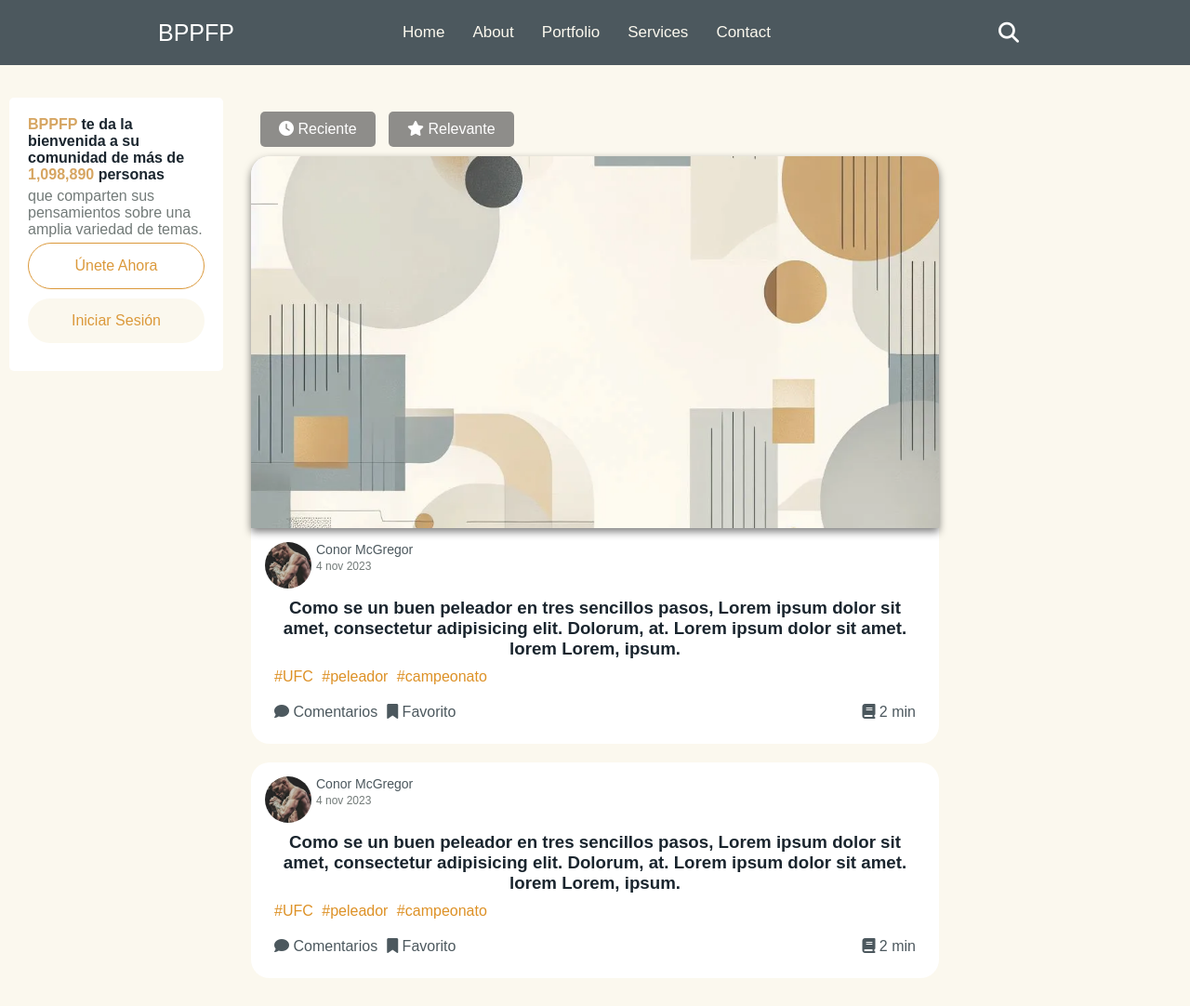
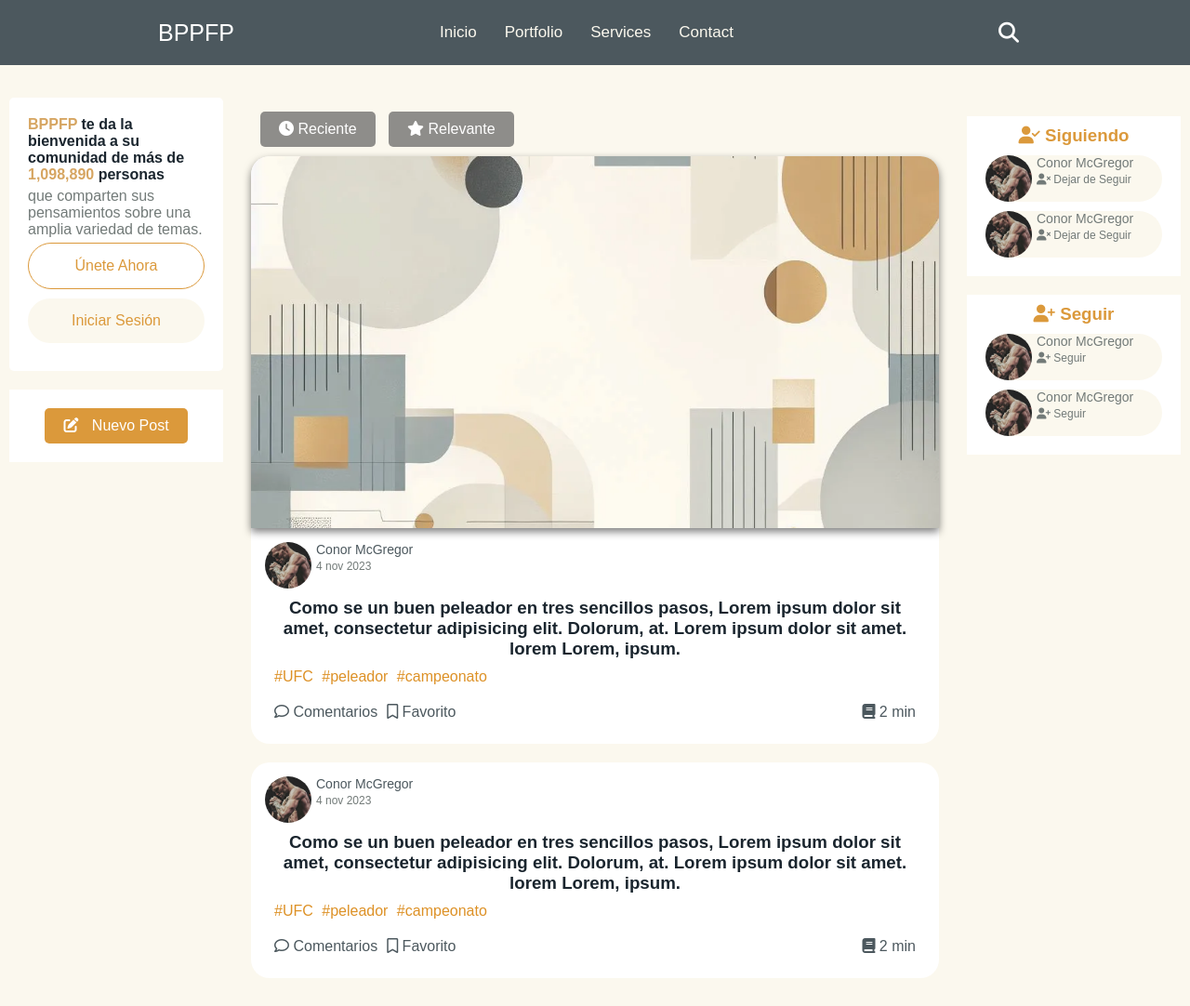
Before and after one commit to JohannGaviria/Blog-Personal-con-Python-Flask-y-PostgreSQL, a Flask app: page /app/home/ in a window 1280 px wide. Shown: the whole page at 93% size. Run offline with Flask 3, Linux system fonts and the light colour scheme; some libraries are stand-ins or nearby versions.

Commit message:
se crea la vista para subir los post

```diff
--- a/src/__init__.py
+++ b/src/__init__.py
@@ -1,5 +1,5 @@
 from flask import Flask
-from .routes import IndexRoutes, LoginRoutes, RegisterRoutes, HomeRoutes
+from .routes import IndexRoutes, LoginRoutes, RegisterRoutes, HomeRoutes, NewPostRoute
 
 
 app = Flask(__name__)
@@ -10,6 +10,7 @@ def init_app(config):
 
     app.register_blueprint(IndexRoutes.main, url_prefix='/')
     app.register_blueprint(HomeRoutes.main, url_prefix='/app/home')
+    app.register_blueprint(NewPostRoute.main, url_prefix='/app/newPost')
     app.register_blueprint(RegisterRoutes.main, url_prefix='/app/auth/register')
     app.register_blueprint(LoginRoutes.main, url_prefix='/app/auth/login')
 
--- a/src/static/css/home.css
+++ b/src/static/css/home.css
@@ -24,6 +24,7 @@
     background-color: var(--color-button-text-light);
     padding: 20px;
     border-radius: 5px;
+    margin-bottom: 20px;
 }
 
 .community-description p {
@@ -75,6 +76,52 @@
     color: var(--color-background-light);
 }
 
+.create-post {
+    text-align: center;
+    padding: 20px;
+    background-color: var(--color-button-text-light);
+}
+
+.button-create a {
+    display: inline-block;
+    background-color: var(--color-link-light);
+    color: #fff;
+    padding: 10px 20px;
+    border-radius: 5px;
+    text-decoration: none;
+}
+
+.button-create a:hover {
+    background-color: var(--color-accent-light);
+}
+
+.button-create i {
+    margin-right: 10px;
+}
+
+.create-post-fixed {
+    display: none;
+    position: fixed;
+    bottom: 10px;
+    left: 2%;
+    padding: 20px;
+    background-color: var(--color-link-light);
+    border-radius: 50%;
+    text-align: center;
+    cursor: pointer;
+
+}
+
+.create-post-fixed:hover {
+    background-color: var(--color-link-hover-light);
+}
+
+.create-post-fixed a {
+    font-size: 24px;
+    color: var(--color-background-light);
+}
+
+
 
 /* CENTER CONTENT */
 
@@ -121,6 +168,49 @@
 
 
 /* RIGTH COLUMN */
+
+.followings-container,
+.follows-container {
+    width: 100%;
+    height: auto;
+    margin-top: 20px;
+    background-color: var(--color-button-text-light);
+    padding: 10px;
+}
+
+.followings-container h3,
+.follows-container h3 {
+    text-align: center;
+    color: var(--color-link-light);
+}
+
+.following-content,
+.follow-content {
+    display: flex;
+    align-items: cente;
+    background-color: var(--color-background-light);
+    margin: 10px;
+    border-radius: 25px;
+}
+
+.following-content a,
+.follow-content a {
+    color: var(--color-button-bg-light);
+}
+
+.following-content button,
+.follow-content button {
+    border: none;
+    background-color: transparent;
+    color: var(--color-button-bg-light);
+    font-size: 12px;
+}
+
+.following-content:hover,
+.follow-content:hover {
+    background-color: var(--color-button-text-light);
+}
+
 
 
 /* DESING RESPONSIVE */
--- a/src/templates/app/home.html
+++ b/src/templates/app/home.html
@@ -15,6 +15,31 @@
                 </div>
             </div>
 
+            <div class="create-post">
+                <div class="button-create">
+                    <a href="{{ url_for('newPost_blueprint.new_post') }}"><i class="fas fa-edit"></i> Nuevo Post</a>
+                </div>
+            </div>
+
+            <div class="create-post-fixed" id="buttonFixed">
+                <a href="{{ url_for('newPost_blueprint.new_post') }}"><i class="fas fa-edit"></i></a>
+            </div>
+
+            <script>
+                const buttonCreate = document.querySelector('.button-create');
+                const buttonCreatePosition = buttonCreate.getBoundingClientRect().top;
+                const buttonFixed = document.getElementById('buttonFixed');
+
+                window.addEventListener('scroll', () => {
+                if (window.scrollY >= buttonCreatePosition) {
+                    // Obtén una referencia al elemento por su id
+                    buttonFixed.style.display = 'block';
+                } else {
+                    buttonFixed.style.display = 'none';
+                }
+                });
+
+            </script>
         </div>
         <div class="center-content">
             <div class="filter-container">
@@ -85,10 +110,10 @@
                             </div>
                             <div class="post-reaction">
                                 <div class="comments">
-                                    <a href="#"><i class="fas fa-comment"></i> Comentarios</a>
+                                    <a href="#"><i class="far fa-comment"></i> Comentarios</a>
                                 </div>
                                 <div class="favorite">
-                                    <a href="#"><i class="fas fa-bookmark"></i> Favorito</a>
+                                    <a href="#"><i class="far fa-bookmark"></i> Favorito</a>
                                 </div>
                                 <div class="time-read">
                                     <p><i class="fas fa-book"></i> 2 min</p>
@@ -160,10 +185,10 @@
                             </div>
                             <div class="post-reaction">
                                 <div class="comments">
-                                    <a href="#"><i class="fas fa-comment"></i> Comentarios</a>
+                                    <a href="#"><i class="far fa-comment"></i> Comentarios</a>
                                 </div>
                                 <div class="favorite">
-                                    <a href="#"><i class="fas fa-bookmark"></i> Favorito</a>
+                                    <a href="#"><i class="far fa-bookmark"></i> Favorito</a>
                                 </div>
                                 <div class="time-read">
                                     <p><i class="fas fa-book"></i> 2 min</p>
@@ -177,6 +202,43 @@
         </div>
         <div class="right-column">
 
+            <div class="followings-container">
+                <h3><i class="fas fa-user-check"></i> Siguiendo</h3>
+
+                <div class="following-content">
+                    <img src="../../static/assets/uploads/users/1722475810.jpg" class="avatar" alt="foto de perfil">
+                    <div class="info-text">
+                        <p class="author-name"><a href="#">Conor McGregor</a></p>
+                        <button><i class="fas fa-user-times"></i> Dejar de Seguir</button>
+                    </div>
+                </div>
+                <div class="following-content">
+                    <img src="../../static/assets/uploads/users/1722475810.jpg" class="avatar" alt="foto de perfil">
+                    <div class="info-text">
+                        <p class="author-name"><a href="#">Conor McGregor</a></p>
+                        <button><i class="fas fa-user-times"></i> Dejar de Seguir</button>
+                    </div>
+                </div>
+            </div>
+
+            <div class="follows-container">
+                <h3><i class="fas fa-user-plus"></i> Seguir</h3>
+
+                <div class="follow-content">
+                    <img src="../../static/assets/uploads/users/1722475810.jpg" class="avatar" alt="foto de perfil">
+                    <div class="info-text">
+                        <p class="author-name"><a href="#">Conor McGregor</a></p>
+                        <button><i class="fas fa-user-plus"></i> Seguir</button>
+                    </div>
+                </div>
+                <div class="follow-content">
+                    <img src="../../static/assets/uploads/users/1722475810.jpg" class="avatar" alt="foto de perfil">
+                    <div class="info-text">
+                        <p class="author-name"><a href="#">Conor McGregor</a></p>
+                        <button><i class="fas fa-user-plus"></i> Seguir</button>
+                    </div>
+                </div>
+            </div>
         </div>
 
     </div>
--- a/src/templates/includes/header.html
+++ b/src/templates/includes/header.html
@@ -24,8 +24,7 @@
                     </div>
 
                     <ul class="nav-links">
-                        <li><a href="#">Home</a></li>
-                        <li><a href="#">About</a></li>
+                        <li><a href="{{ url_for('home_blueprint.home') }}">Inicio</a></li>
                         <li><a href="#">Portfolio</a></li>
                         <li><a href="#">Services</a></li>
                         <li><a href="#">Contact</a></li>
```
Also changed, not shown: src/routes/NewPostRoute.py (added, +9 -0 lines), src/templates/app/new-post.html (added).
